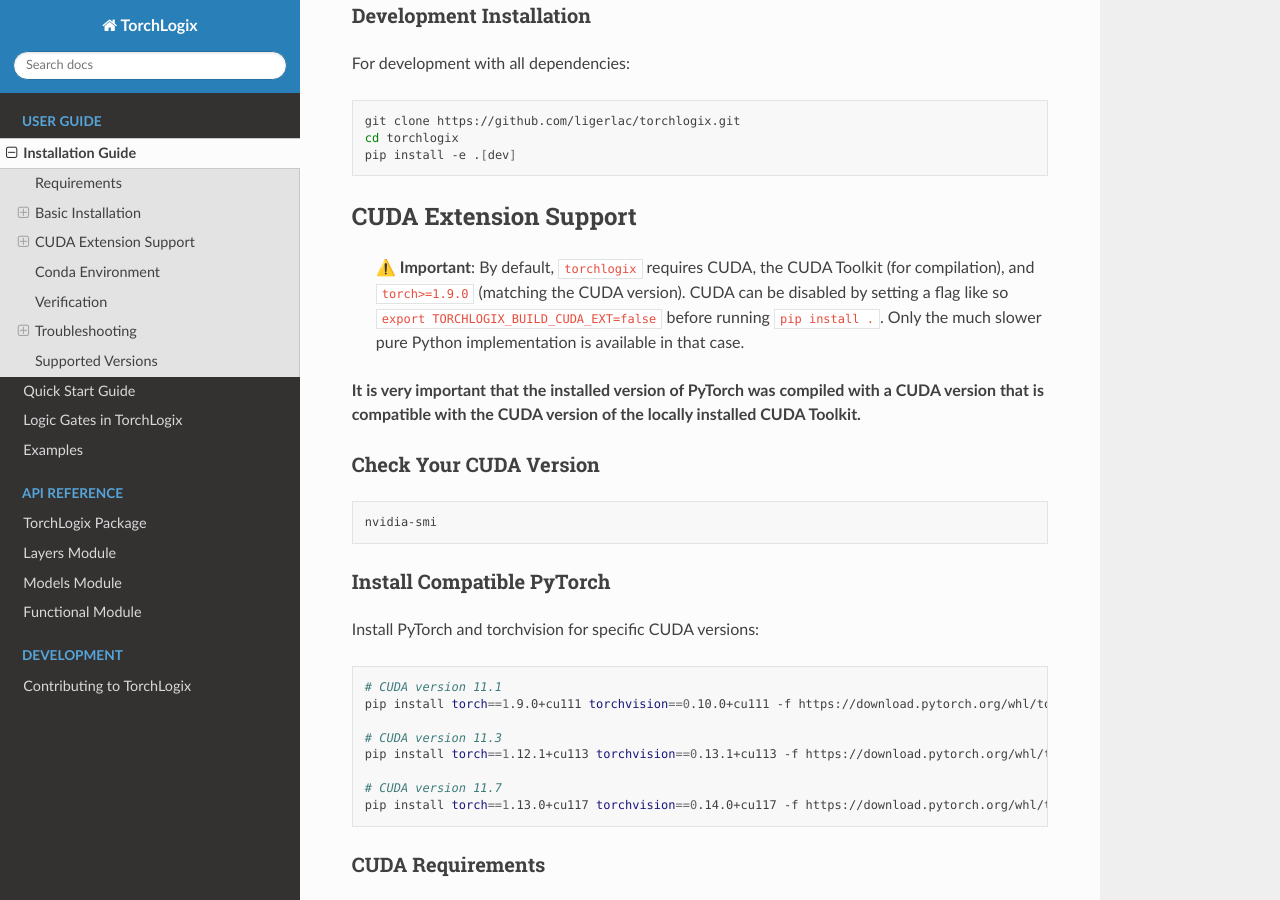
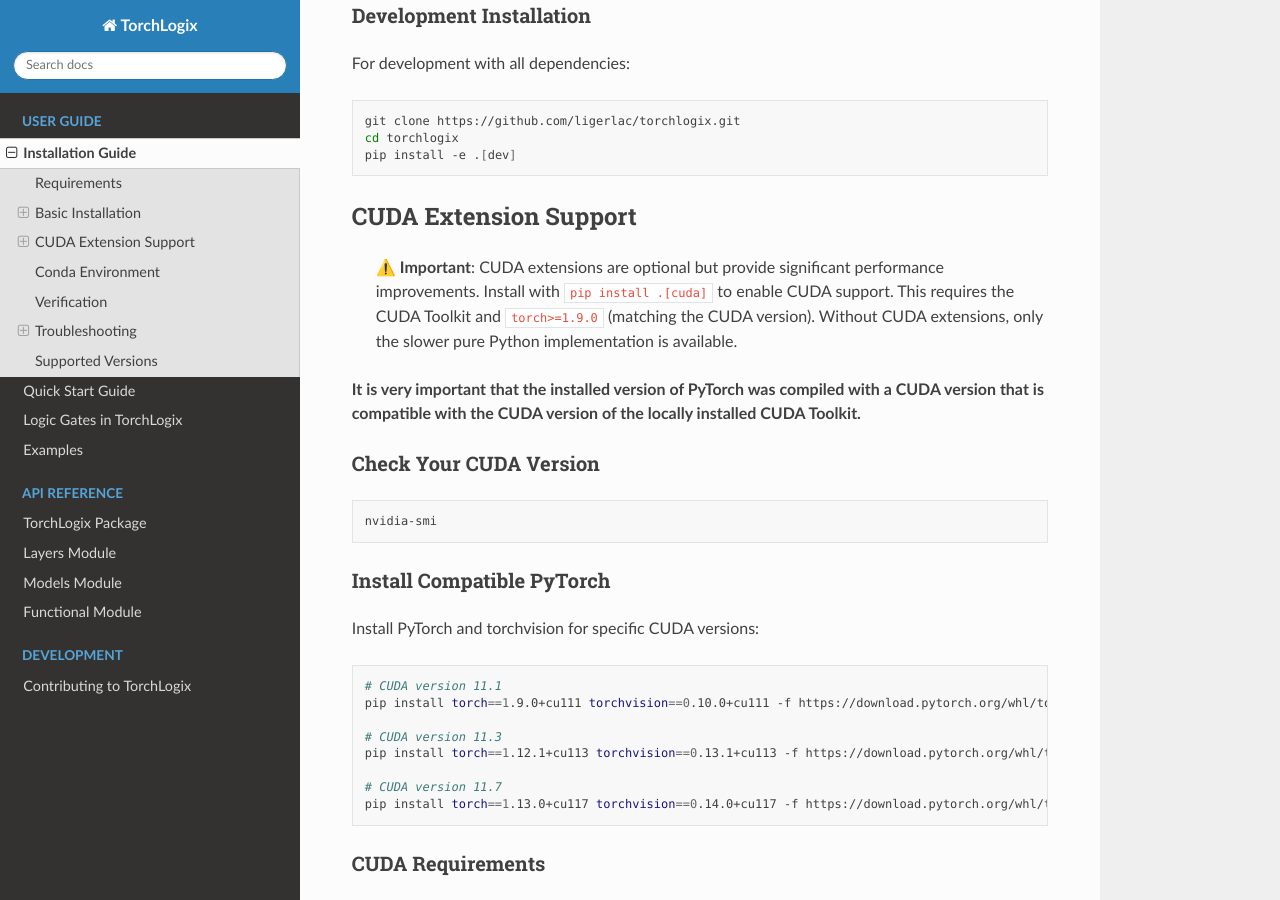
Before and after one commit to ligerlac/torchlogix, a Sphinx documentation site: the page built from docs/guides/installation.md, in a window 1280 px wide and 900 px high, scrolled down 633 px. Built offline with Sphinx 7.4.7 and the Read the Docs theme 3.1.0, drawn with Linux system fonts in a browser that asks for light colours; some of the changed text lies outside the part shown.

Commit message:
remove deprecated CUDA env flag, support github pages

````diff
--- a/docs/guides/installation.md
+++ b/docs/guides/installation.md
@@ -34,7 +34,7 @@
 
 ## CUDA Extension Support
 
-> ⚠️ **Important**: By default, `torchlogix` requires CUDA, the CUDA Toolkit (for compilation), and `torch>=1.9.0` (matching the CUDA version). CUDA can be disabled by setting a flag like so `export TORCHLOGIX_BUILD_CUDA_EXT=false` before running `pip install .`. Only the much slower pure Python implementation is available in that case.
+> ⚠️ **Important**: CUDA extensions are optional but provide significant performance improvements. Install with `pip install .[cuda]` to enable CUDA support. This requires the CUDA Toolkit and `torch>=1.9.0` (matching the CUDA version). Without CUDA extensions, only the slower pure Python implementation is available.
 
 **It is very important that the installed version of PyTorch was compiled with a CUDA version that is compatible with the CUDA version of the locally installed CUDA Toolkit.**
 
@@ -131,13 +131,14 @@
 sudo yum groupinstall "Development Tools"
 ```
 
-### Disable CUDA (CPU-only)
+### CPU-only Installation
 
-For CPU-only installation:
+For CPU-only installation (default):
 
 ```bash
-export TORCHLOGIX_BUILD_CUDA_EXT=false
 pip install -e .
+# or
+pip install torchlogix
 ```
 
 ## Supported Versions
--- a/setup.py
+++ b/setup.py
@@ -9,14 +9,12 @@
 
 
 # Check if we should build CUDA extensions
-# Priority: command line extras > env variable > default (false for safer installs)
+# Only build when explicitly requested via pip install .[cuda]
 build_cuda_ext = False
 
 # Check if 'cuda' is in the extras being installed
 import sys
 if any('cuda' in arg for arg in sys.argv if '[' in arg and ']' in arg):
-    build_cuda_ext = True
-elif os.getenv("TORCHLOGIX_BUILD_CUDA_EXT", "false").lower() == "true":
     build_cuda_ext = True
 
 if build_cuda_ext:
````
Also changed, not shown: README.md (+1 -1 lines), 3 other files.
